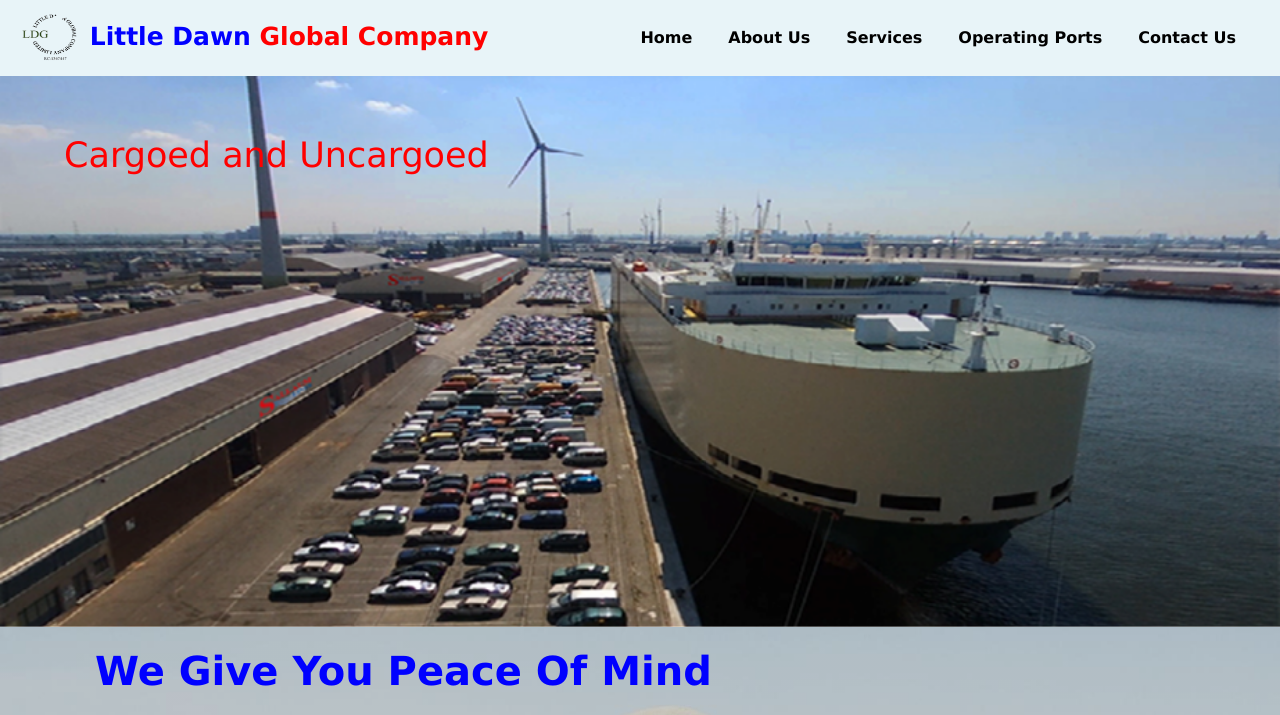
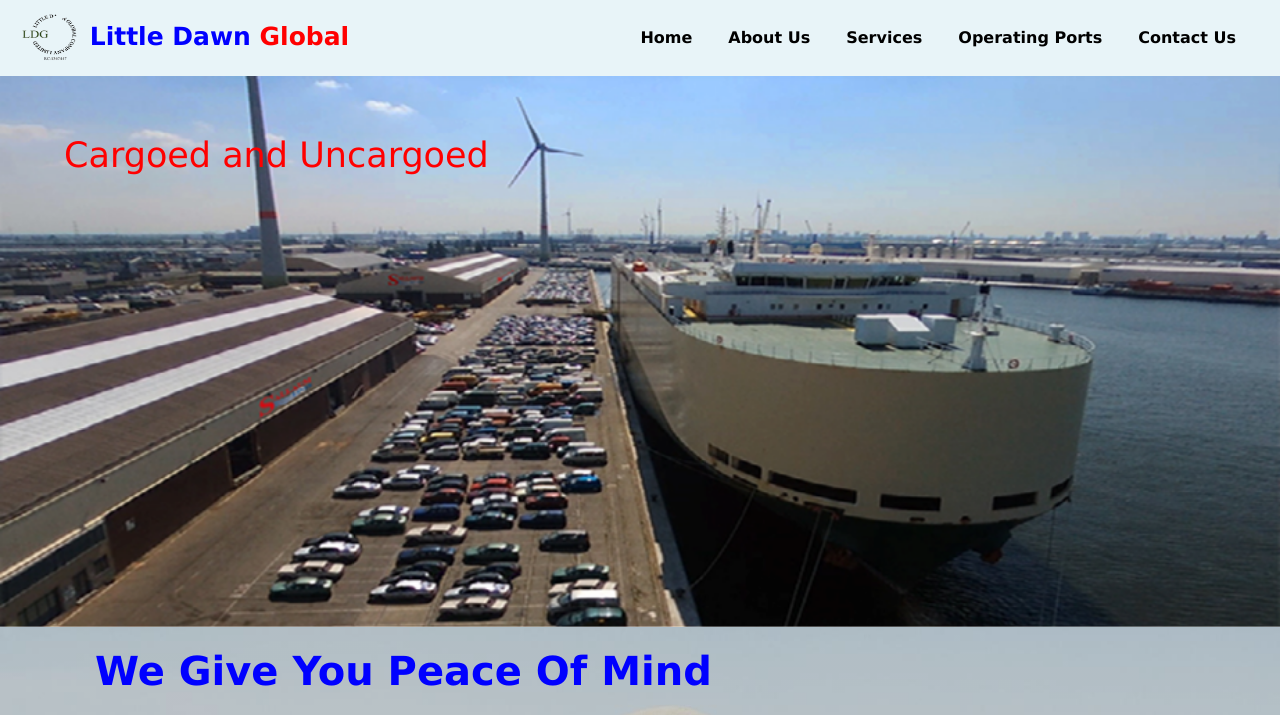
Before and after one commit to saintlookman/jabita, a plain HTML site: page index.html in a window 1280 px wide. Shown: the top 715 px of the page. Drawn offline with nearby package versions, Linux system fonts and the light colour scheme.

Commit message:
Add files via upload

```diff
--- a/index.html
+++ b/index.html
@@ -19,7 +19,7 @@
 
   <nav class="navbar navbar-expand-lg" id="navbar">
     <a class="navbar-brand" href="index.html"><img src="image/image/logo-no-bg.png" class="img-fluid" alt=""> Little Dawn
-      <span id="coyname">Global Company</span></a>
+      <span id="coyname">Global</span></a>
     <button class="navbar-toggler" type="button" data-toggle="collapse" data-target="#navbarNav"
       aria-controls="navbarNav" aria-expanded="false" aria-label="Toggle navigation">
       <!-- <span class="navbar-toggler-icon"></span> -->
```
